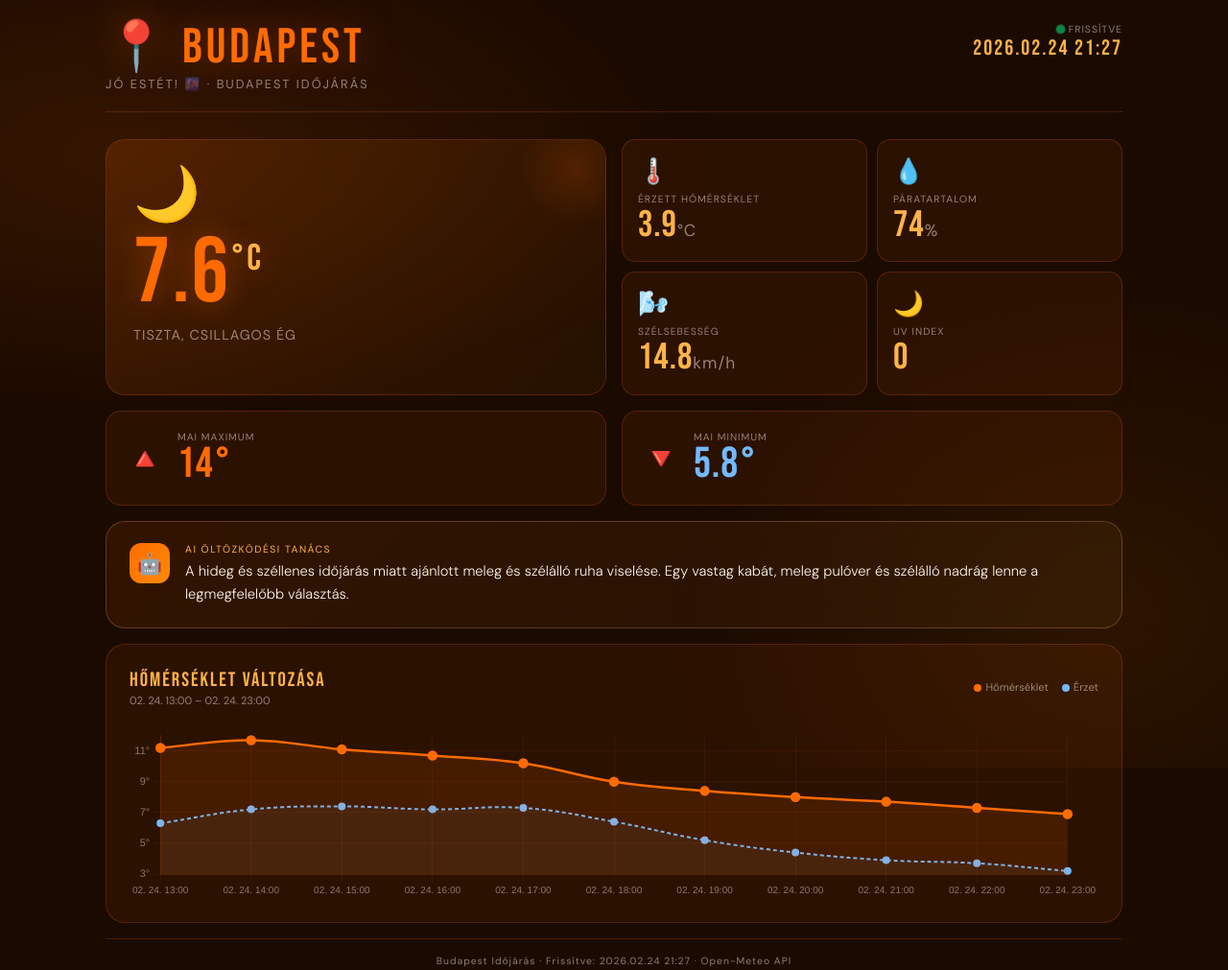
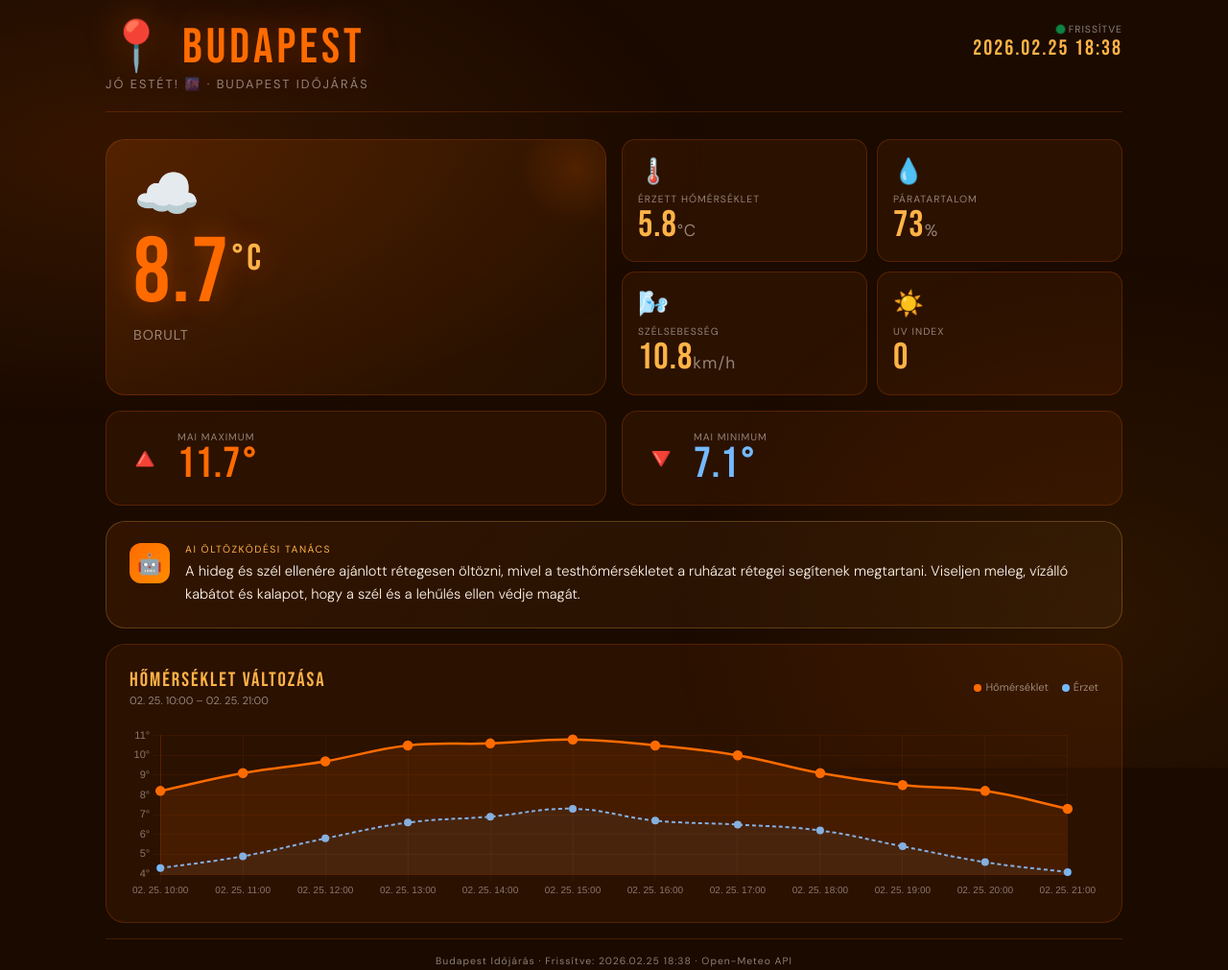
Before and after one commit to bajszsandor-bit/frissbp, a plain HTML site: page index.html in a window 1280 px wide. Shown: the whole page at 96% size. Drawn offline with nearby package versions, Linux system fonts and the light colour scheme.

Commit message:
Időjárás frissítve: 2026.02.25 18:38

```diff
--- a/index.html
+++ b/index.html
@@ -65,38 +65,38 @@ canvas{width:100%!important}
     </div>
     <div class="header-right">
       <div class="update-label"><span class="live-dot"></span>Frissítve</div>
-      <div class="update-time">2026.02.24 21:27</div>
+      <div class="update-time">2026.02.25 18:38</div>
     </div>
   </div>
   <div class="main-grid fade-in">
     <div class="current-card">
-      <div class="weather-emoji">🌙</div>
-      <div class="temp-big">7.6<span>°C</span></div>
-      <div class="weather-desc">Tiszta, csillagos ég</div>
+      <div class="weather-emoji">☁️</div>
+      <div class="temp-big">8.7<span>°C</span></div>
+      <div class="weather-desc">Borult</div>
     </div>
     <div class="stats-grid">
-      <div class="stat-card"><div class="stat-icon">🌡️</div><div class="stat-label">Érzett hőmérséklet</div><div class="stat-value">3.9<span class="stat-unit">°C</span></div></div>
-      <div class="stat-card"><div class="stat-icon">💧</div><div class="stat-label">Páratartalom</div><div class="stat-value">74<span class="stat-unit">%</span></div></div>
-      <div class="stat-card"><div class="stat-icon">🌬️</div><div class="stat-label">Szélsebesség</div><div class="stat-value">14.8<span class="stat-unit">km/h</span></div></div>
-      <div class="stat-card"><div class="stat-icon">🌙</div><div class="stat-label">UV Index</div><div class="stat-value">0</div></div>
+      <div class="stat-card"><div class="stat-icon">🌡️</div><div class="stat-label">Érzett hőmérséklet</div><div class="stat-value">5.8<span class="stat-unit">°C</span></div></div>
+      <div class="stat-card"><div class="stat-icon">💧</div><div class="stat-label">Páratartalom</div><div class="stat-value">73<span class="stat-unit">%</span></div></div>
+      <div class="stat-card"><div class="stat-icon">🌬️</div><div class="stat-label">Szélsebesség</div><div class="stat-value">10.8<span class="stat-unit">km/h</span></div></div>
+      <div class="stat-card"><div class="stat-icon">☀️</div><div class="stat-label">UV Index</div><div class="stat-value">0</div></div>
     </div>
   </div>
   <div class="minmax-row fade-in">
-    <div class="minmax-card"><div class="minmax-icon">🔺</div><div><div class="minmax-label">Mai maximum</div><div class="minmax-value max-val">14°</div></div></div>
-    <div class="minmax-card"><div class="minmax-icon">🔻</div><div><div class="minmax-label">Mai minimum</div><div class="minmax-value min-val">5.8°</div></div></div>
+    <div class="minmax-card"><div class="minmax-icon">🔺</div><div><div class="minmax-label">Mai maximum</div><div class="minmax-value max-val">11.7°</div></div></div>
+    <div class="minmax-card"><div class="minmax-icon">🔻</div><div><div class="minmax-label">Mai minimum</div><div class="minmax-value min-val">7.1°</div></div></div>
   </div>
   <div class="ai-card fade-in">
     <div class="ai-avatar">🤖</div>
     <div>
       <div class="ai-label">AI Öltözködési tanács</div>
-      <div class="ai-text">A hideg és széllenes időjárás miatt ajánlott meleg és szélálló ruha viselése. Egy vastag kabát, meleg pulóver és szélálló nadrág lenne a legmegfelelőbb választás.</div>
+      <div class="ai-text">A hideg és szél ellenére ajánlott rétegesen öltözni, mivel a testhőmérsékletet a ruházat rétegei segítenek megtartani. Viseljen meleg, vízálló kabátot és kalapot, hogy a szél és a lehűlés ellen védje magát.</div>
     </div>
   </div>
   <div class="chart-card fade-in">
     <div class="chart-header">
       <div>
         <div class="chart-title">Hőmérséklet változása</div>
-        <div class="chart-subtitle">02. 24. 13:00 – 02. 24. 23:00</div>
+        <div class="chart-subtitle">02. 25. 10:00 – 02. 25. 21:00</div>
       </div>
       <div class="chart-legend">
         <span><span class="legend-dot" style="background:#FF6B00"></span>Hőmérséklet</span>
@@ -105,11 +105,11 @@ canvas{width:100%!important}
     </div>
     <div class="chart-area"><canvas id="tempChart"></canvas></div>
   </div>
-  <div class="footer fade-in">Budapest Időjárás · Frissítve: 2026.02.24 21:27 · Open-Meteo API</div>
+  <div class="footer fade-in">Budapest Időjárás · Frissítve: 2026.02.25 18:38 · Open-Meteo API</div>
 </div>
 <script src="https://cdnjs.cloudflare.com/ajax/libs/Chart.js/4.4.0/chart.umd.min.js"></script>
 <script>
-new Chart(document.getElementById('tempChart').getContext('2d'),{type:'line',data:{labels:["02. 24. 13:00","02. 24. 14:00","02. 24. 15:00","02. 24. 16:00","02. 24. 17:00","02. 24. 18:00","02. 24. 19:00","02. 24. 20:00","02. 24. 21:00","02. 24. 22:00","02. 24. 23:00"],datasets:[{label:'Hőmérséklet',data:[11.2,11.7,11.1,10.7,10.2,9,8.4,8,7.7,7.3,6.9],borderColor:'#FF6B00',backgroundColor:'rgba(255,107,0,0.12)',borderWidth:2.5,pointBackgroundColor:'#FF6B00',pointRadius:4,fill:true,tension:0.4},{label:'Érzett',data:[6.3,7.2,7.4,7.2,7.3,6.4,5.2,4.4,3.9,3.7,3.2],borderColor:'#74b9ff',backgroundColor:'rgba(116,185,255,0.06)',borderWidth:2,pointBackgroundColor:'#74b9ff',pointRadius:3,fill:true,tension:0.4,borderDash:[4,3]}]},options:{responsive:true,maintainAspectRatio:false,interaction:{intersect:false,mode:'index'},plugins:{legend:{display:false},tooltip:{backgroundColor:'rgba(26,10,0,0.95)',borderColor:'rgba(255,107,0,0.3)',borderWidth:1,titleColor:'#FFB347',bodyColor:'#FFF5E6',padding:10}},scales:{x:{grid:{color:'rgba(255,107,0,0.07)'},ticks:{color:'rgba(255,245,230,0.45)',font:{size:10},maxRotation:30},border:{color:'rgba(255,107,0,0.15)'}},y:{grid:{color:'rgba(255,107,0,0.07)'},ticks:{color:'rgba(255,245,230,0.45)',font:{size:11},callback:v=>v+'°'},border:{color:'rgba(255,107,0,0.15)'}}}}});
+new Chart(document.getElementById('tempChart').getContext('2d'),{type:'line',data:{labels:["02. 25. 10:00","02. 25. 11:00","02. 25. 12:00","02. 25. 13:00","02. 25. 14:00","02. 25. 15:00","02. 25. 16:00","02. 25. 17:00","02. 25. 18:00","02. 25. 19:00","02. 25. 20:00","02. 25. 21:00"],datasets:[{label:'Hőmérséklet',data:[8.2,9.1,9.7,10.5,10.6,10.8,10.5,10,9.1,8.5,8.2,7.3],borderColor:'#FF6B00',backgroundColor:'rgba(255,107,0,0.12)',borderWidth:2.5,pointBackgroundColor:'#FF6B00',pointRadius:4,fill:true,tension:0.4},{label:'Érzett',data:[4.3,4.9,5.8,6.6,6.9,7.3,6.7,6.5,6.2,5.4,4.6,4.1],borderColor:'#74b9ff',backgroundColor:'rgba(116,185,255,0.06)',borderWidth:2,pointBackgroundColor:'#74b9ff',pointRadius:3,fill:true,tension:0.4,borderDash:[4,3]}]},options:{responsive:true,maintainAspectRatio:false,interaction:{intersect:false,mode:'index'},plugins:{legend:{display:false},tooltip:{backgroundColor:'rgba(26,10,0,0.95)',borderColor:'rgba(255,107,0,0.3)',borderWidth:1,titleColor:'#FFB347',bodyColor:'#FFF5E6',padding:10}},scales:{x:{grid:{color:'rgba(255,107,0,0.07)'},ticks:{color:'rgba(255,245,230,0.45)',font:{size:10},maxRotation:30},border:{color:'rgba(255,107,0,0.15)'}},y:{grid:{color:'rgba(255,107,0,0.07)'},ticks:{color:'rgba(255,245,230,0.45)',font:{size:11},callback:v=>v+'°'},border:{color:'rgba(255,107,0,0.15)'}}}}});
 </script>
 </body>
 </html>
```
